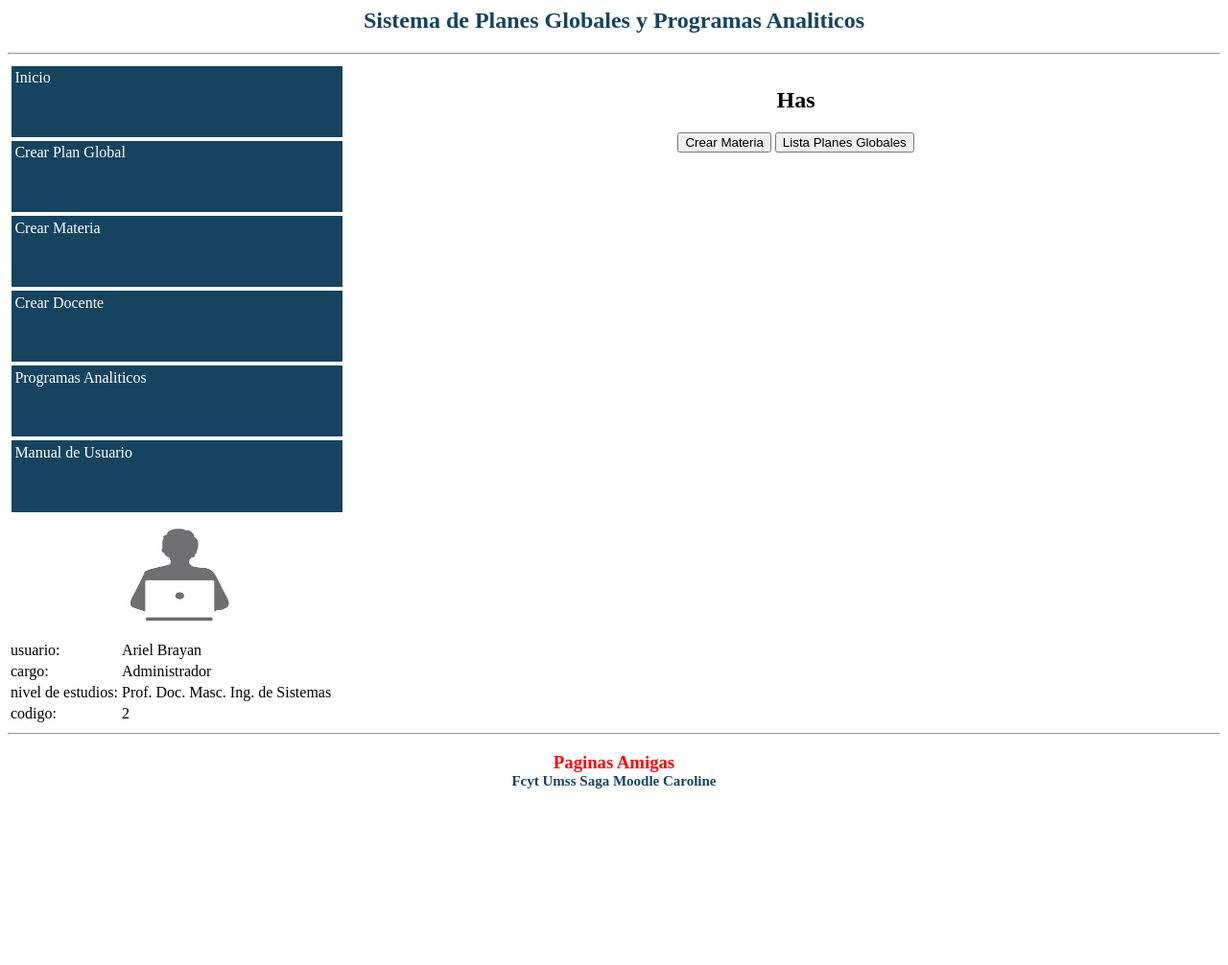
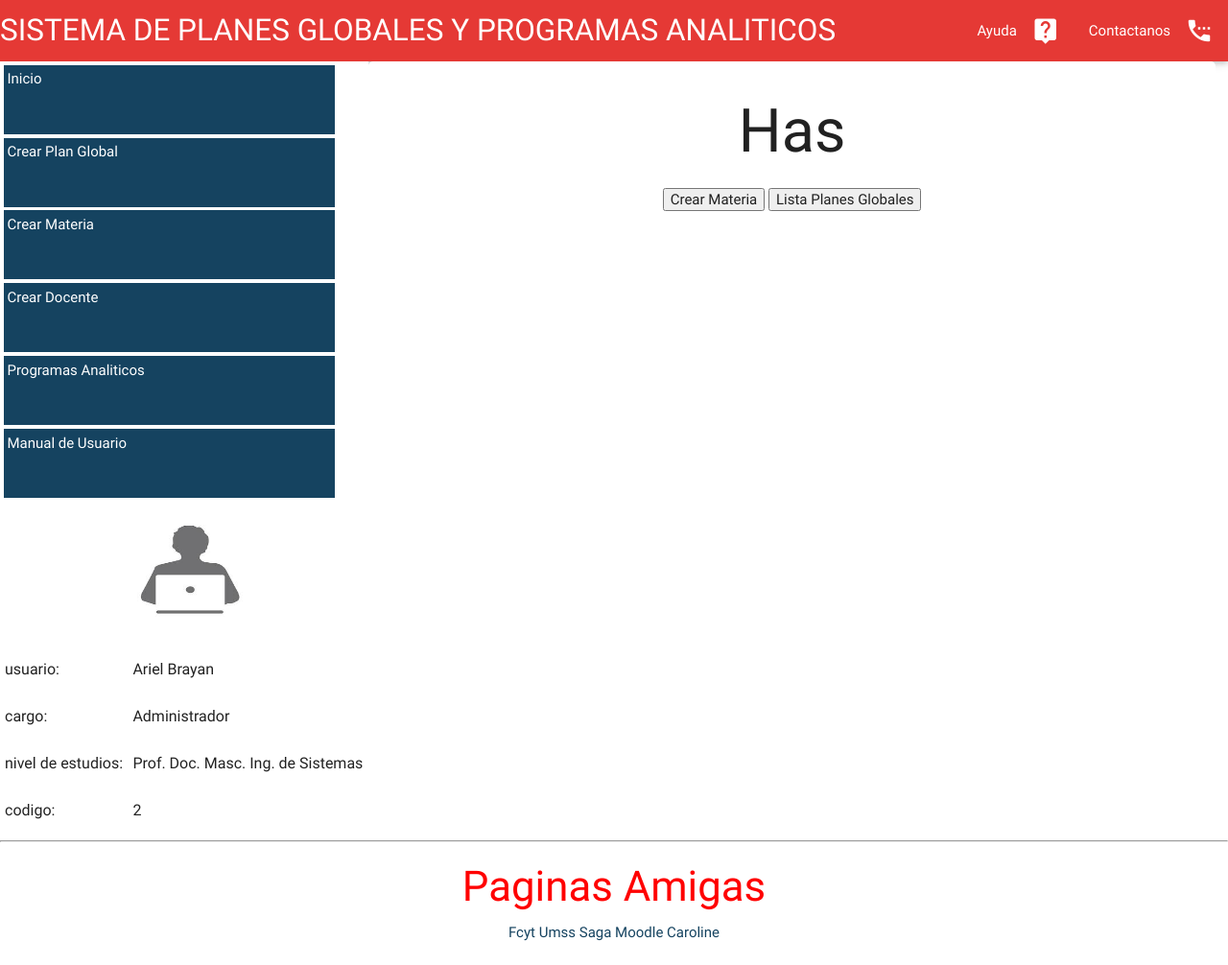
Before and after one commit to ArielBrayan22/Sistemas_Globales, a PHP site: page /Crear_Materia.php in a window 1280 px wide. Shown: the top 1006 px of the page at 96% size. Before the commit the page ends 822 px from the top, so only its background shows below. Run offline with PHP 8.4, Linux system fonts and the light colour scheme; some libraries are stand-ins or nearby versions.

Commit message:
[add]nav de Crear materia

```diff
--- a/Crear_Materia.php
+++ b/Crear_Materia.php
@@ -4,11 +4,38 @@
   <title>Sistema de Planes Globales</title>
   <link rel="stylesheet" type="text/css" href="Style.css">
   <link rel="stylesheet" type="text/css" href="Styles_funciones.css">
+
+  <!--Importacion de Iconos y fuentes-->
+      <link href="http://fonts.googleapis.com/icon?family=Material+Icons" rel="stylesheet">
+  <!--Importacion de materialize.css-->
+      <link type="text/css" rel="stylesheet" href="css/materialize.min.css"  media="screen,projection"/>
+  <!--Permitir al Navegador que la web es optimizada para moviles-->
+      <meta name="viewport" content="width=device-width, initial-scale=1.0"/>
 </head>
 <body>
-  <header><center><h2 id="titulo_Principal">Sistema de Planes Globales y Programas Analiticos</h2></center>
-  <hr></hr>
-  </header>
+  <!--Importacion de jQuery y materialize.js y scripts iniciadores-->
+      <script type="text/javascript" src="https://code.jquery.com/jquery-3.0.0.min.js"></script>
+      <script type="text/javascript" src="js/materialize.min.js"></script>
+      <script>
+        $(document).ready(function(){
+          $('.slider').slider({full_width: true});
+      });
+
+      $(document).ready(function(){
+        $('.tooltipped').tooltip({delay: 50});
+      });
+
+      </script>
+
+  <nav>
+        <div class="nav-wrapper #e53935 red darken-1">
+          <a href="" class="brand-logo">SISTEMA DE PLANES GLOBALES Y PROGRAMAS ANALITICOS</a>
+            <ul class="right hide-on-med-and-down">
+              <li><a href="ayuda.html"><i class="material-icons right">live_help</i>Ayuda</a></li>
+              <li><a href="contacto.html"><i class="material-icons right">settings_phone</i>Contactanos</a></li>
+            </ul>
+          </div>
+  </nav>
 
   <aside id="menu">
     <div id="titulo"><a id="titulo" href="menu_root.php">Inicio</a></div>
```
